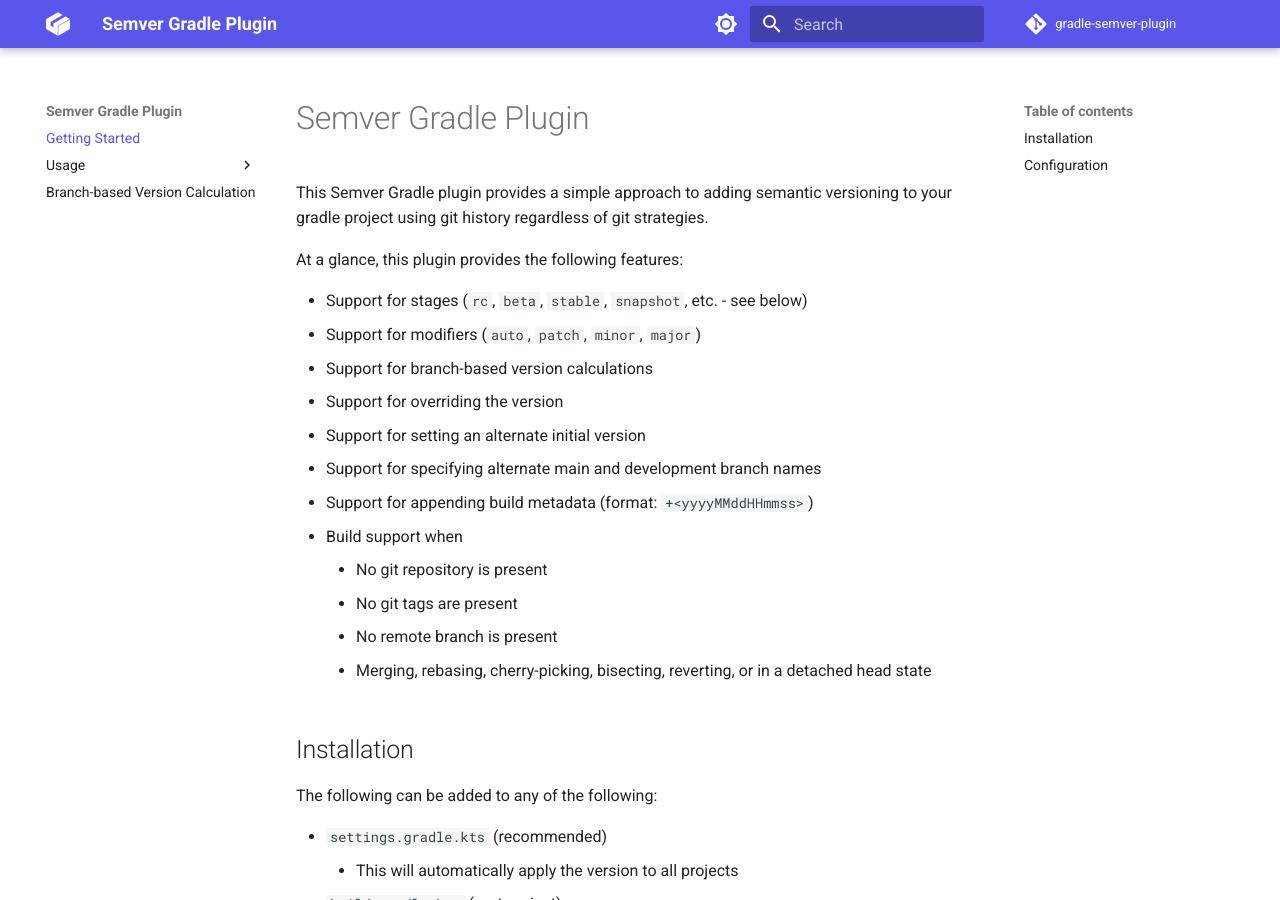
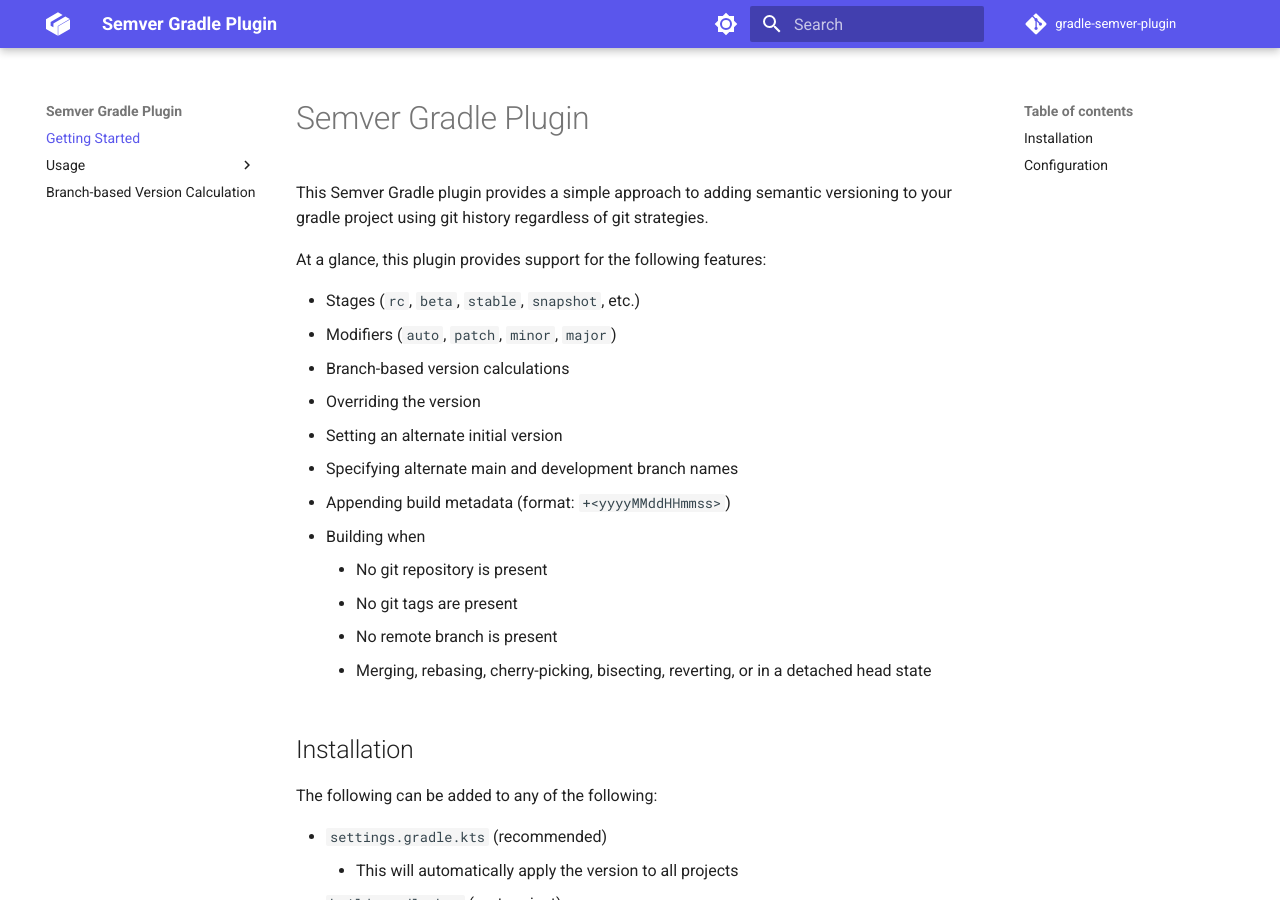
Before and after one commit to FigureTechnologies/gradle-semver-plugin, an MkDocs documentation site: the page built from docs/index.md, in a window 1280 px wide and 900 px high. Built offline with MkDocs 1.6.1 and Material for MkDocs 9.7.7, drawn with Linux system fonts in a browser that asks for light colours; comment, search, counter and statistics services are not loaded.

Commit message:
Reduce documentation redundancy

```diff
--- a/docs/index.md
+++ b/docs/index.md
@@ -4,16 +4,16 @@
 adding semantic versioning to your gradle project using git
 history regardless of git strategies.
 
-At a glance, this plugin provides the following features:
+At a glance, this plugin provides support for the following features:
 
-- Support for stages (`rc`, `beta`, `stable`, `snapshot`, etc. - see below)
-- Support for modifiers (`auto`, `patch`, `minor`, `major`)
-- Support for branch-based version calculations
-- Support for overriding the version
-- Support for setting an alternate initial version
-- Support for specifying alternate main and development branch names
-- Support for appending build metadata (format: `+<yyyyMMddHHmmss>`)
-- Build support when
+- Stages (`rc`, `beta`, `stable`, `snapshot`, etc.)
+- Modifiers (`auto`, `patch`, `minor`, `major`)
+- Branch-based version calculations
+- Overriding the version
+- Setting an alternate initial version
+- Specifying alternate main and development branch names
+- Appending build metadata (format: `+<yyyyMMddHHmmss>`)
+- Building when
     - No git repository is present
     - No git tags are present
     - No remote branch is present
```
Also changed, not shown: README.md (+9 -9 lines).
